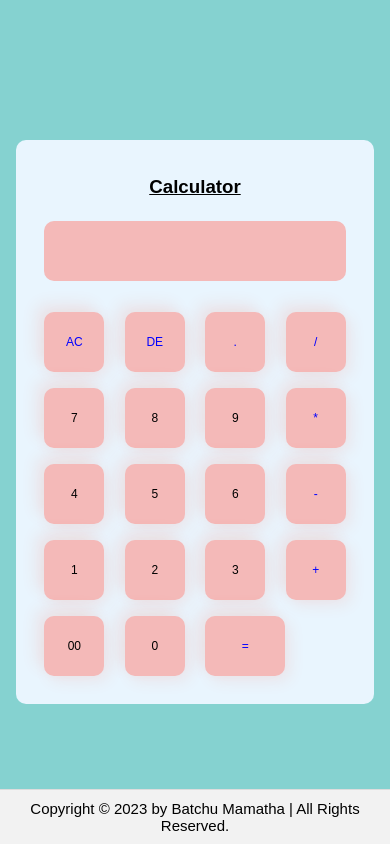
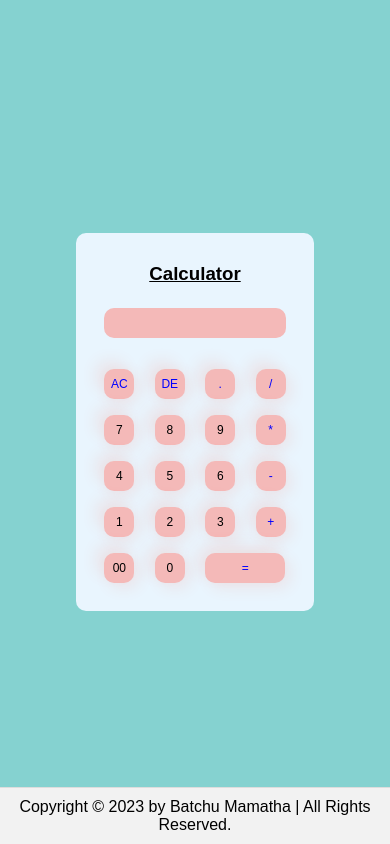
Before and after one commit to BatchuMamatha/OIBSIP-Level2-Task1, a plain HTML site: page index.html in a window 390 px wide. Drawn offline with Linux system fonts and the light colour scheme.

Commit message:
Update style.css

```diff
--- a/style.css
+++ b/style.css
@@ -3,6 +3,9 @@
     padding: 0%;
     font-family: 'Poppins', sans-serif;
     box-sizing: border-box;
+}
+body {
+    overflow: hidden;
 }
 .container {
     width: 100%;
@@ -54,6 +57,7 @@ form .header{
 form .operator{
     color: darkblue;
 }
+
 .footer {
     text-align: center;
     background-color: #f2f2f2;
@@ -64,11 +68,11 @@ form .operator{
     width: 100%;
     border-top: 1px solid #ddd;
 }
-
+/* For devices with a width less than or equal to 768px (e.g., tablets and mobile phones) */
 @media (max-width: 768px) {
     .calculator form input {
-width: 60px;
-height: 60px;
+        width: 40px;
+        height: 40px;
         font-size: 16px;
     }
 
@@ -76,20 +80,25 @@ form .display input {
         font-size: 24px;
     }
 
+    body {
+        overflow: hidden;
+    }
+
     form input.equal {
         width: 100px;
-}
-.footer {
-font-size: 20px;
     }
 }
 
 /* For devices with a width less than or equal to 480px (e.g., mobile phones) */
 @media (max-width: 480px) {
     .calculator form input {
-width: 60px;
-height: 60px;
+        width: 30px;
+        height: 30px;
         font-size: 12px;
+    }
+
+    body {
+        overflow: hidden;
     }
 
     form .display input {
@@ -107,7 +116,4 @@ font-size: medium;
     form .operator {
         color: blue;
     }
-.footer {
-font-size: 15px;
 }
-}
```
Lines whose indentation alone changed are shown as unchanged.
